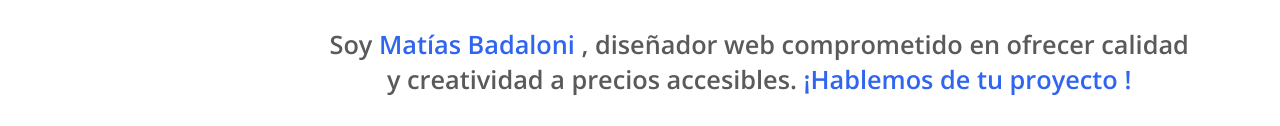
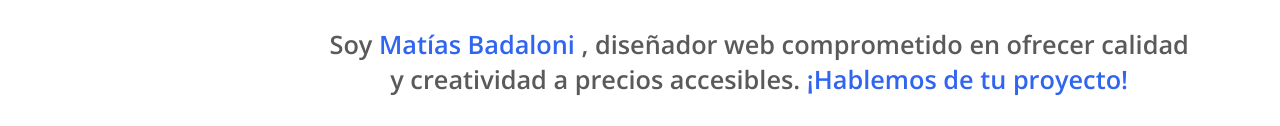
Before and after one commit to MatiasBadaCesar/MatiasBadaCesar.github.io, a plain HTML site: page Trabajos/0_Portafolio/portafolio.html in a window 1280 px wide. Shown: the part 826-952 px from the top of the page. Drawn offline with nearby package versions, Linux system fonts and the light colour scheme.

Commit message:
Update portafolio.html

```diff
--- a/Trabajos/0_Portafolio/portafolio.html
+++ b/Trabajos/0_Portafolio/portafolio.html
@@ -45,8 +45,7 @@
         <span class="soy-matas-badaloni-diseador-web-comprometido-en-ofrecer-calidad-y-creatividad-a-precios-accesibles-hablemos-de-tu-proyecto-3e4-sub-4"> </span>
         <span class="soy-matas-badaloni-diseador-web-comprometido-en-ofrecer-calidad-y-creatividad-a-precios-accesibles-hablemos-de-tu-proyecto-3e4-sub-5">de tu</span>
         <span class="soy-matas-badaloni-diseador-web-comprometido-en-ofrecer-calidad-y-creatividad-a-precios-accesibles-hablemos-de-tu-proyecto-3e4-sub-6"> </span>
-        <span class="soy-matas-badaloni-diseador-web-comprometido-en-ofrecer-calidad-y-creatividad-a-precios-accesibles-hablemos-de-tu-proyecto-3e4-sub-7">proyecto</span>
-        <span class="soy-matas-badaloni-diseador-web-comprometido-en-ofrecer-calidad-y-creatividad-a-precios-accesibles-hablemos-de-tu-proyecto-3e4-sub-8">!</span>
+        <span class="soy-matas-badaloni-diseador-web-comprometido-en-ofrecer-calidad-y-creatividad-a-precios-accesibles-hablemos-de-tu-proyecto-3e4-sub-7">proyecto!</span>
       </p>
     </div>
   </div>
```
